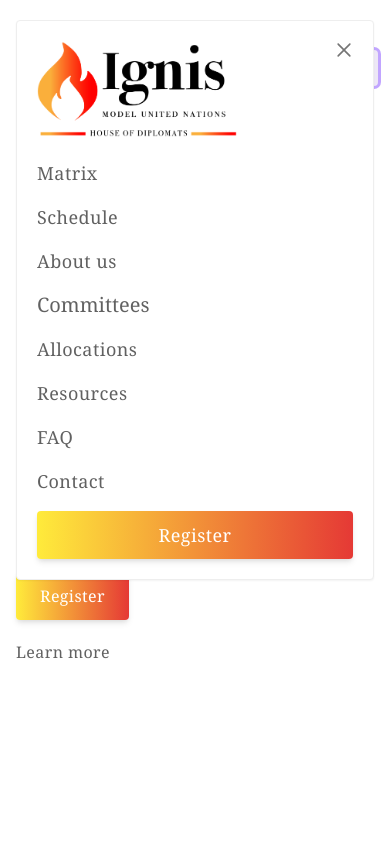
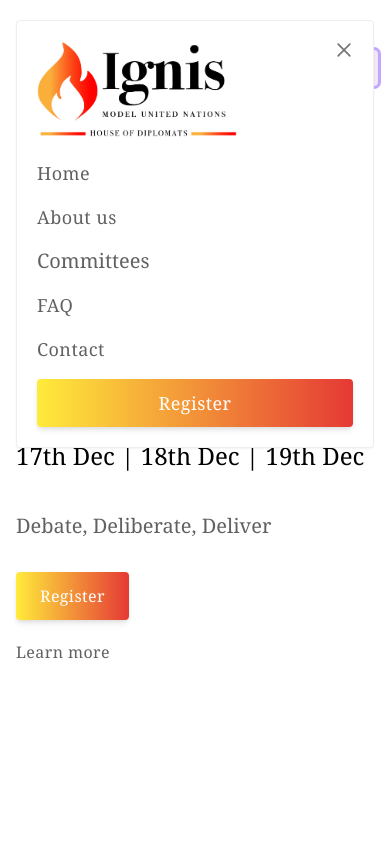
Before and after one commit to Megh-Agarwal/ignis-mun, a React (Create React App) app: page / in a window 390 px wide. Both pictures are taken after a click on the button "Open Menu". Shown: the top 844 px of the page. Built offline with nearby package versions, Linux system fonts and the light colour scheme.

Commit message:
Fixed mobile view navigation bar

```diff
--- a/src/components/Navigation/Navigation.js
+++ b/src/components/Navigation/Navigation.js
@@ -117,23 +117,26 @@ const Nav = () => {
                   <nav>
                     <ul class="space-y-4">
                       <li>
+                        <Link to="/" className="font-serif font-medium text-lg tracking-wide text-gray-700 transition-colors duration-200 hover:text-orange-600">Home</Link>
+                      </li>
+                      {/* <li>
                         <Link to="/matrix" className="font-serif font-medium text-lg tracking-wide text-gray-700 transition-colors duration-200 hover:text-orange-600">Matrix</Link>
-                      </li>
-                      <li>
+                      </li> */}
+                      {/* <li>
                         <Link to="/schedule" className="font-serif font-medium text-lg tracking-wide text-gray-700 transition-colors duration-200 hover:text-orange-600">Schedule</Link>
-                      </li>
+                      </li> */}
                       <li>
                         <Link to="/about-us" className="font-serif font-medium text-lg tracking-wide text-gray-700 transition-colors duration-200 hover:text-orange-600">About us</Link>
                       </li>
                       <li>
                         <Dropdown title="Committees" className="font-serif font-medium text-lg tracking-wide text-gray-700 transition-colors duration-200 hover:text-orange-600" items={items}/>
                       </li>
-                      <li>
+                      {/* <li>
                         <Link to="/allocations" className="font-serif font-medium text-lg tracking-wide text-gray-700 transition-colors duration-200 hover:text-orange-600">Allocations</Link>
-                      </li>
-                      <li>
+                      </li> */}
+                      {/* <li>
                         <Link to="/resources" className="font-serif font-medium text-lg tracking-wide text-gray-700 transition-colors duration-200 hover:text-orange-600">Resources</Link>
-                      </li>
+                      </li> */}
                       <li>
                         <Link to="/faq" className="font-serif font-medium text-lg tracking-wide text-gray-700 transition-colors duration-200 hover:text-orange-600">FAQ</Link>
                       </li>
```
